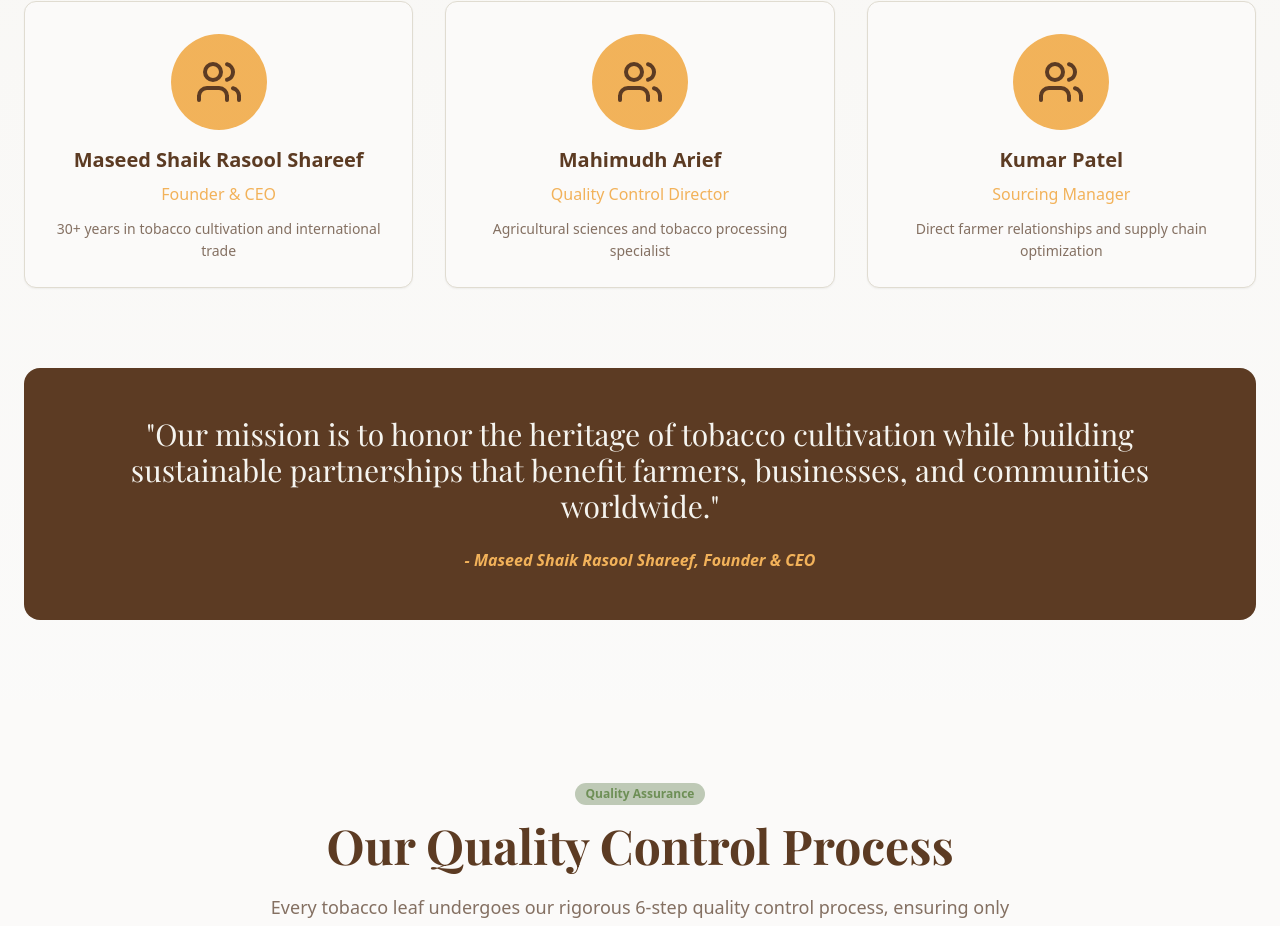
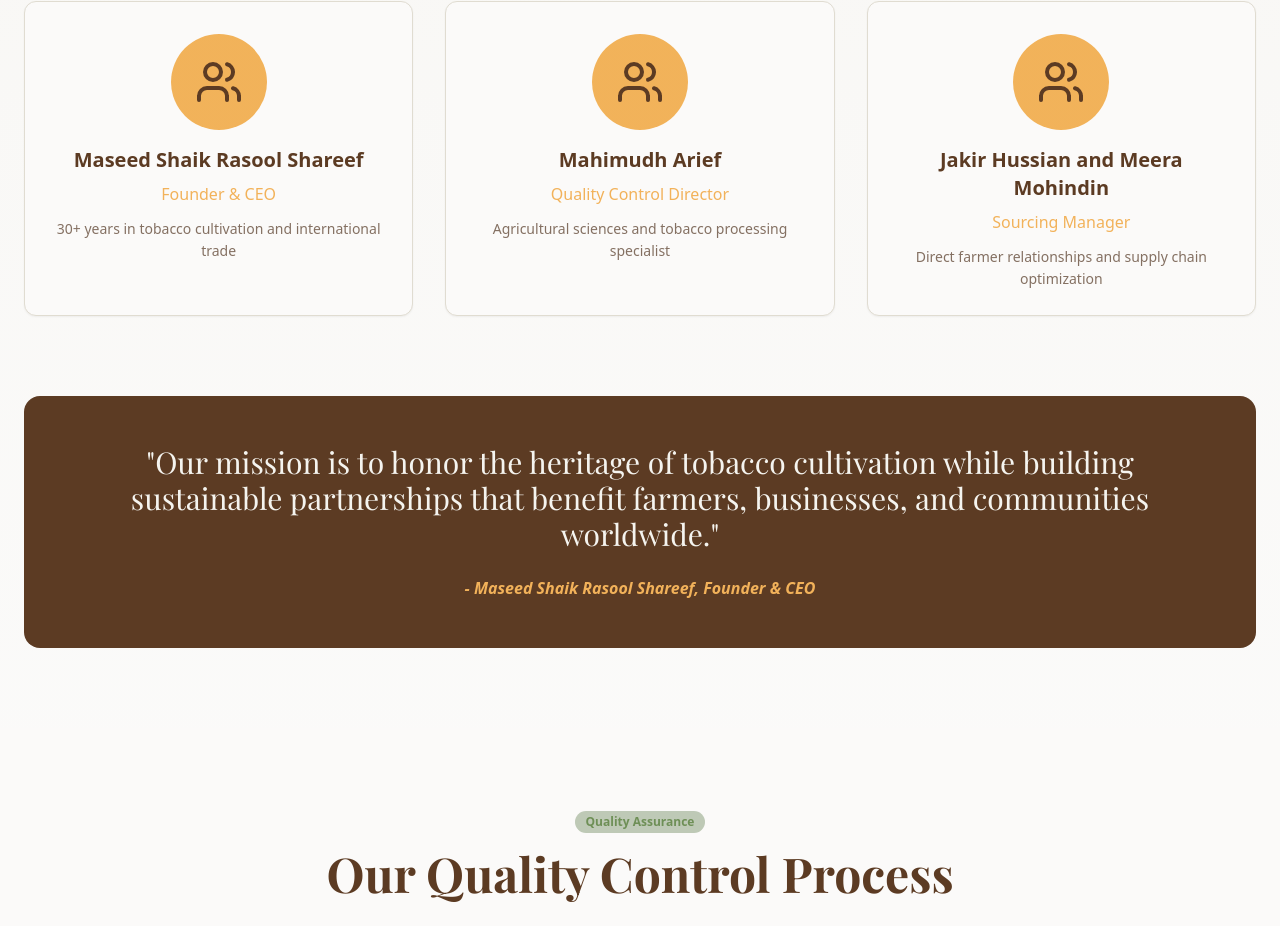
Before and after one commit to mahienterprisesmsr/mahi-tobacco-harvest, a React (Vite) app: page / in a window 1280 px wide. Shown: the part 4732-5658 px from the top of the page. Built offline with nearby package versions, Linux system fonts and the light colour scheme.

Commit message:
Update sourcing manager information
Updated sourcing manager names in the About section.

```diff
--- a/src/components/About.tsx
+++ b/src/components/About.tsx
@@ -41,7 +41,7 @@ const About = () => {
       image: "/api/placeholder/300/300"
     },
     {
-      name: "Kumar Patel",
+      name: "Jakir Hussian and Meera Mohindin",
       role: "Sourcing Manager",
       expertise: "Direct farmer relationships and supply chain optimization",
       image: "/api/placeholder/300/300"
```
